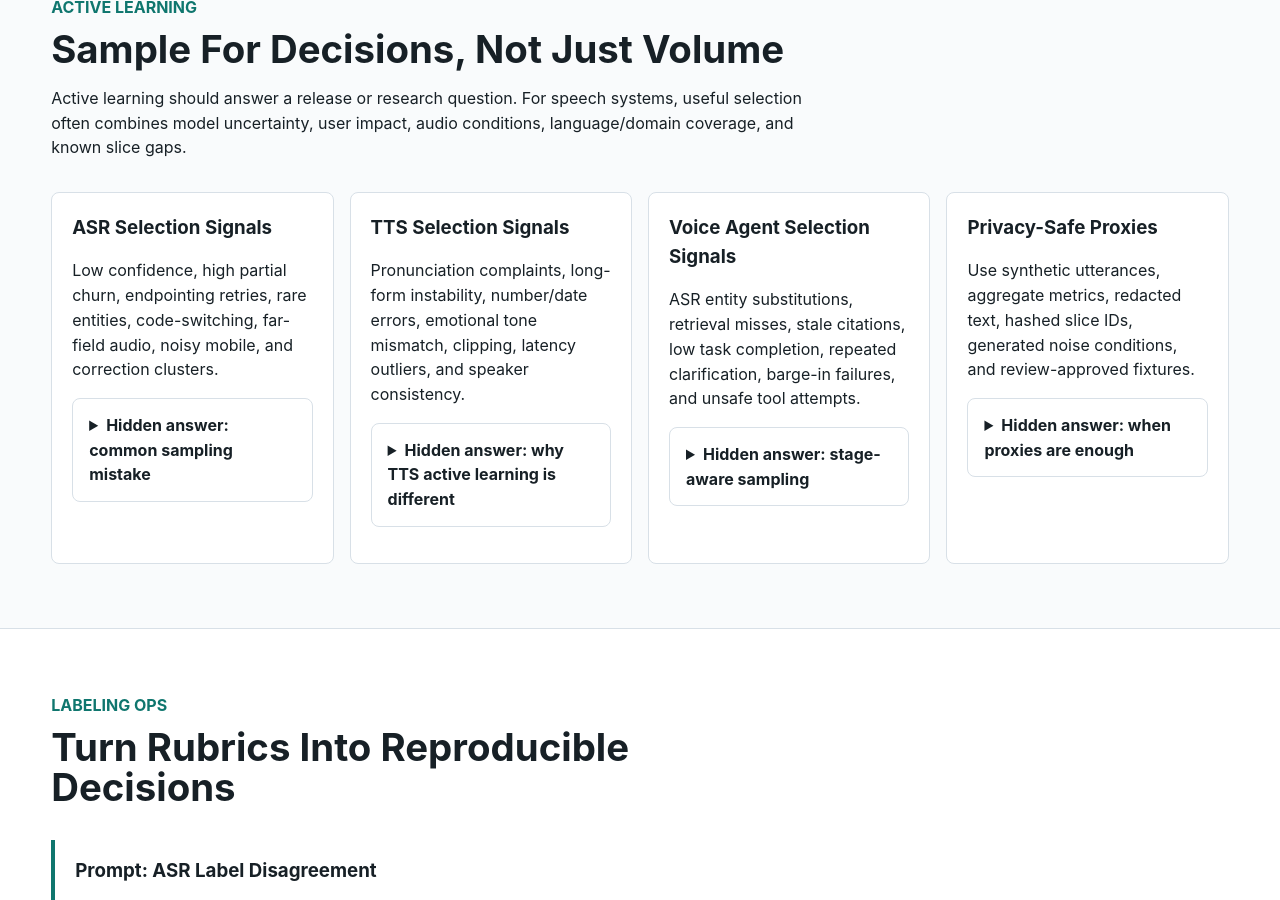
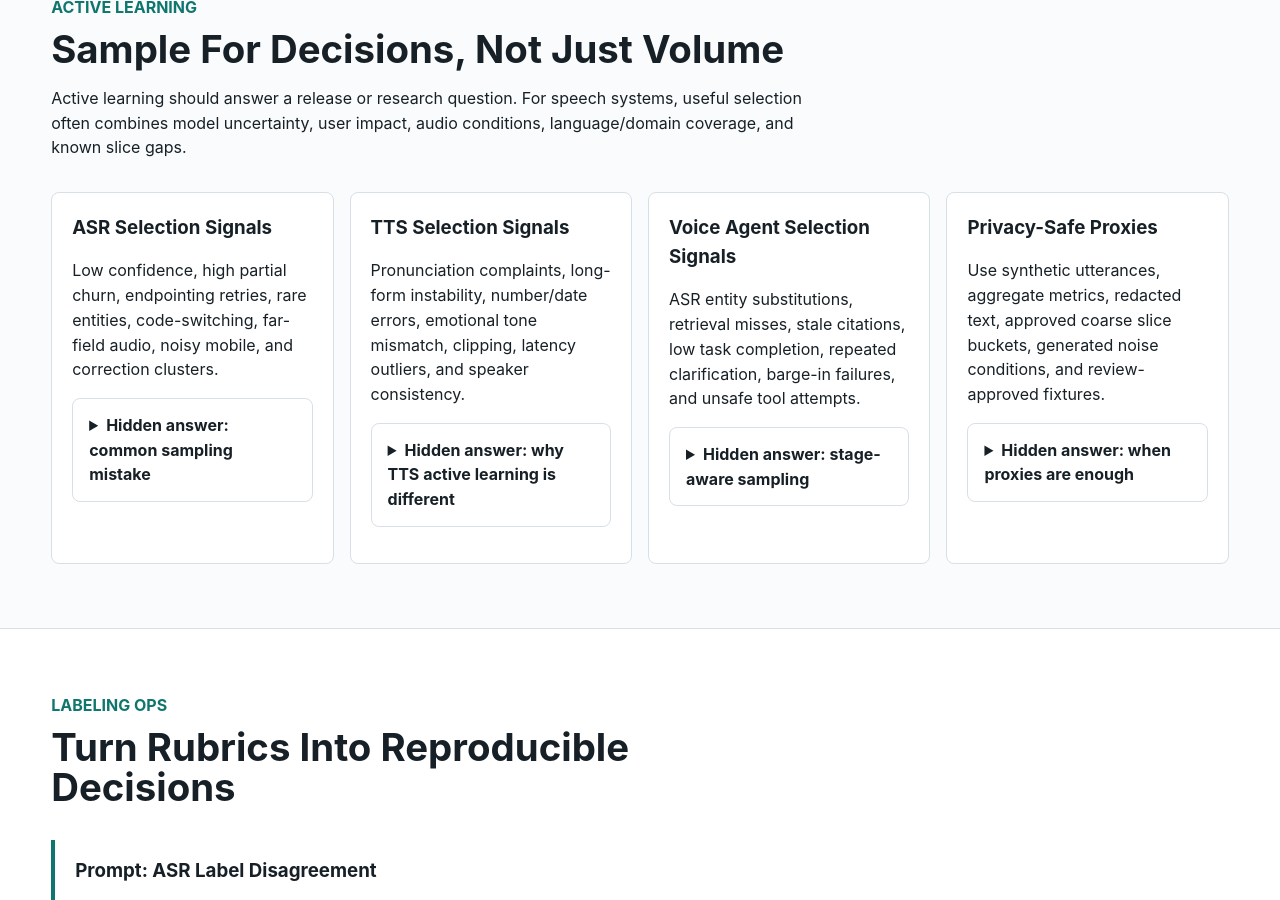
Before and after one commit to kennethli319/kennethli319.github.io, a Jekyll site: the page audio-text-ml-course/lessons/speech-data-flywheel-active-learning.html, which Jekyll copies as it is, in a window 1280 px wide and 900 px high, scrolled down 1287 px. Built offline with Jekyll 4.4.1, drawn with Linux system fonts in a browser that asks for light colours; some of the changed text lies outside the part shown.

Commit message:
Update speech data flywheel privacy guidance

```diff
--- a/audio-text-ml-course/lessons/speech-data-flywheel-active-learning.html
+++ b/audio-text-ml-course/lessons/speech-data-flywheel-active-learning.html
@@ -114,7 +114,7 @@
         </article>
         <article class="card">
           <h3>Privacy-Safe Proxies</h3>
-          <p>Use synthetic utterances, aggregate metrics, redacted text, hashed slice IDs, generated noise conditions, and review-approved fixtures.</p>
+          <p>Use synthetic utterances, aggregate metrics, redacted text, approved coarse slice buckets, generated noise conditions, and review-approved fixtures.</p>
           <details class="qa">
             <summary>Hidden answer: when proxies are enough</summary>
             <p>
```
Also changed, not shown: other parts of audio-text-ml-course/lessons/speech-data-flywheel-active-learning.html (+11 -4 lines).
